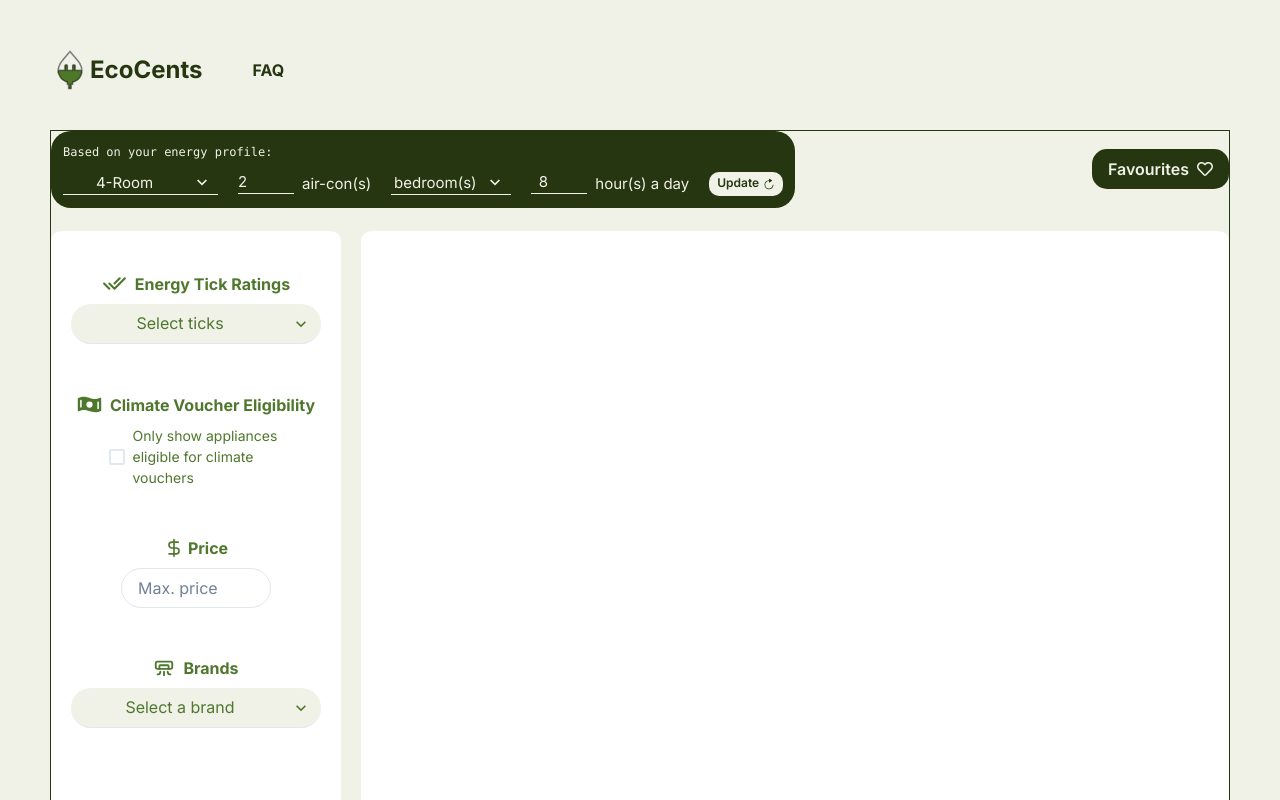
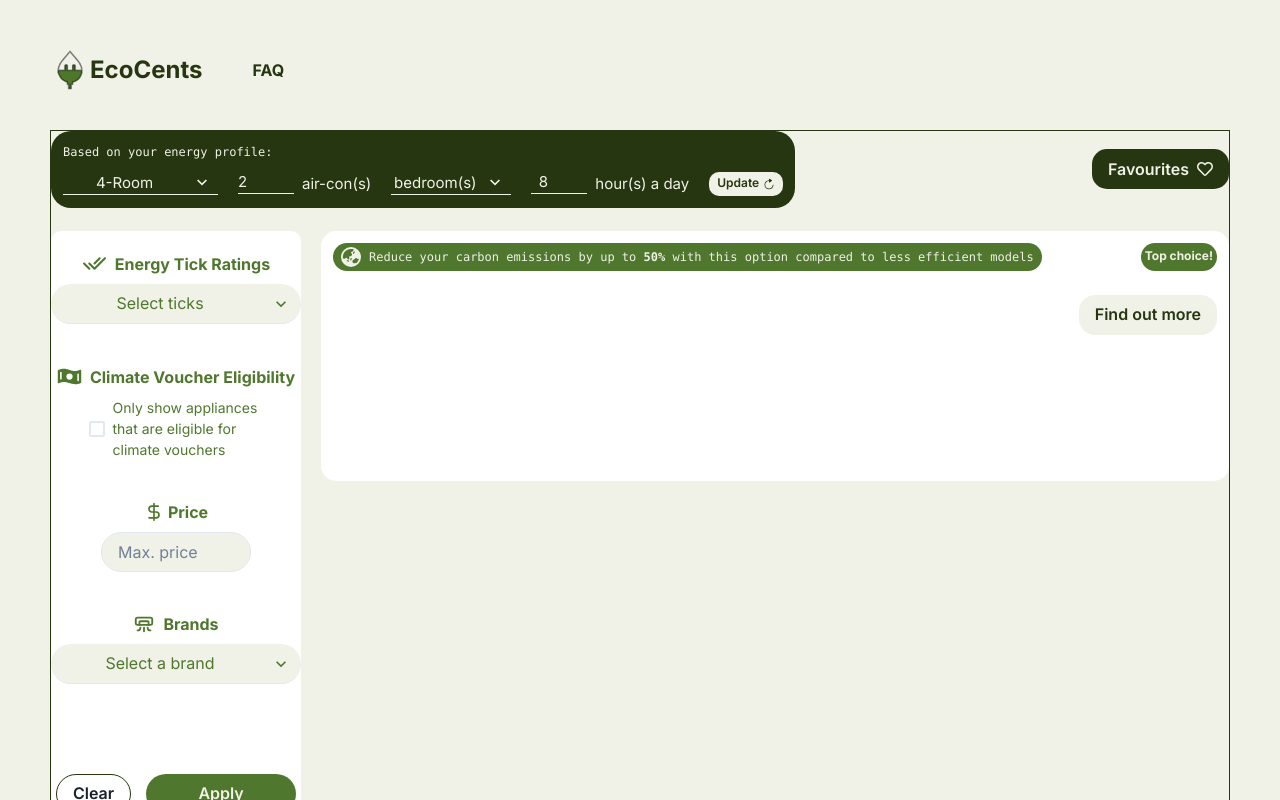
Before and after one commit to bfg-www/web, a Next.js app: page /profile in a window 1280 px wide. Shown: the top 800 px of the page. Built offline with nearby package versions, Linux system fonts and the light colour scheme.

Commit message:
Update filter panel styling & product card

```diff
--- a/src/app/profile/page.tsx
+++ b/src/app/profile/page.tsx
@@ -2,6 +2,7 @@
 import {
   Button,
   Checkbox,
+  Flex,
   FormControl,
   Grid,
   GridItem,
@@ -26,6 +27,8 @@ import { FaRegHeart } from 'react-icons/fa'
 import { TbAirConditioning, TbChecks, TbFaceIdError } from 'react-icons/tb'
 import { PiMoneyWavyFill } from 'react-icons/pi'
 import { LuDollarSign } from 'react-icons/lu'
+import { HiLightBulb } from 'react-icons/hi'
+import { FaEarthAsia } from 'react-icons/fa6'
 
 // TODO: Mock user data to be stored in localStorage later
 // user_energy_profile matches form values from profiling page
@@ -229,10 +232,12 @@ export default function Page() {
       <GridItem bg="white" borderRadius="10px" area={'filter'}>
         <FilterPanel results={results} onSubmit={handleApplyFilters} />
       </GridItem>
-      <GridItem bg="white" borderRadius="10px" area={'results'}>
+      <GridItem borderRadius="10px" area={'results'}>
         {/* {[].length !== 0 && } */}
-        {!isResultsFetching && results.length === 0 && <NotFound />}
-        {isResultsFetching && <SkeletonPlaceholder />}
+        {/* {!isResultsFetching && results.length === 0 && <NotFound />}
+        {isResultsFetching && <SkeletonPlaceholder />} */}
+        {/* when rendering the list, use the index to determine if I shld show top choice, index === 0 show top choice*/}
+        <ProductCard product={results[0]} showTopChoiceTag={true} />
       </GridItem>
     </Grid>
   )
@@ -284,8 +289,50 @@ function NotFound() {
   )
 }
 
-function ProductItem() {
-  return <></>
+function ProductCard({
+  product,
+  showTopChoiceTag,
+}: {
+  product: Aircon
+  showTopChoiceTag: boolean
+}) {
+  return (
+    <VStack backgroundColor="white" height="250px" borderRadius="15px" p={3}>
+      <Flex width="100%" justifyContent="space-between">
+        <HStack backgroundColor="#4F772D" borderRadius="15px" px={2} py={1}>
+          <FaEarthAsia color="#F0F1E7" size="20px" />
+          <Text fontSize="xs" color="#F0F1E7" as="kbd">
+            Reduce your carbon emissions by up to{' '}
+            <strong>{product.carbonEmissionsReduced * 100}%</strong> with this
+            option compared to less efficient models
+          </Text>
+        </HStack>
+        {showTopChoiceTag && (
+          <Text
+            background="#4F772D"
+            fontSize="xs"
+            color="#F0F1E7"
+            borderRadius="15px"
+            p={1}
+            as="b"
+          >
+            Top choice!
+          </Text>
+        )}
+      </Flex>
+      <HStack></HStack>
+      <HStack></HStack>
+      <Button
+        alignSelf="flex-end"
+        ml="auto"
+        backgroundColor="#F0F1E7"
+        color="#253610"
+        borderRadius="16px"
+      >
+        Find out more
+      </Button>
+    </VStack>
+  )
 }
 
 function FilterPanel({
@@ -313,8 +360,8 @@ function FilterPanel({
   }
 
   return (
-    <VStack pt={5} alignItems="center">
-      <VStack p={5} alignItems="center">
+    <VStack spacing={10} pt={5} alignItems="center">
+      <VStack alignItems="center">
         <HStack>
           <TbChecks color="#4F772D" size="25px" />
           <Text fontSize="md" color="#4F772D" as="b">
@@ -342,7 +389,7 @@ function FilterPanel({
           ))}
         </Select>
       </VStack>
-      <VStack p={5}>
+      <VStack>
         <HStack>
           <PiMoneyWavyFill color="#4F772D" size="25px" />
           <Text fontSize="md" color="#4F772D" as="b">
@@ -362,11 +409,11 @@ function FilterPanel({
             }
           />
           <Text fontSize="sm" color="#4F772D">
-            Only show appliances eligible for climate vouchers
+            Only show appliances that are eligible for climate vouchers
           </Text>
         </HStack>
       </VStack>
-      <VStack p={5}>
+      <VStack>
         <HStack spacing={1}>
           <LuDollarSign color="#4F772D" size="20px" />
           <Text fontSize="md" color="#4F772D" as="b">
@@ -385,11 +432,15 @@ function FilterPanel({
               handleParamChange('maxPrice', stringValue)
             }
           >
-            <NumberInputField placeholder="Max. price" borderRadius="20px" />
+            <NumberInputField
+              bg="#F0F1E7"
+              placeholder="Max. price"
+              borderRadius="20px"
+            />
           </NumberInput>
         </HStack>
       </VStack>
-      <VStack p={5} alignItems="center">
+      <VStack alignItems="center">
         <HStack>
           <TbAirConditioning color="#4F772D" size="22px" />
           <Text fontSize="md" color="#4F772D" as="b">
```
